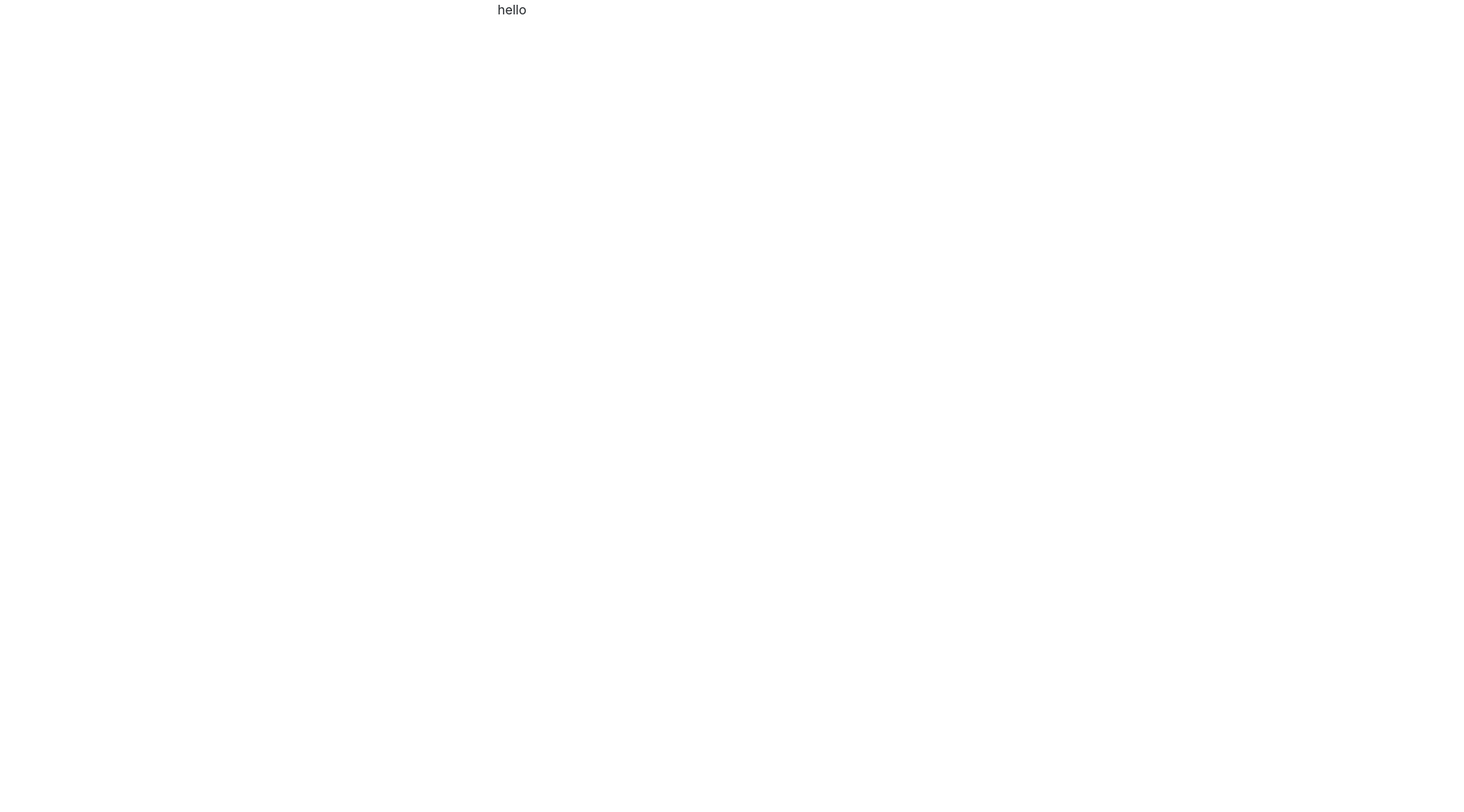
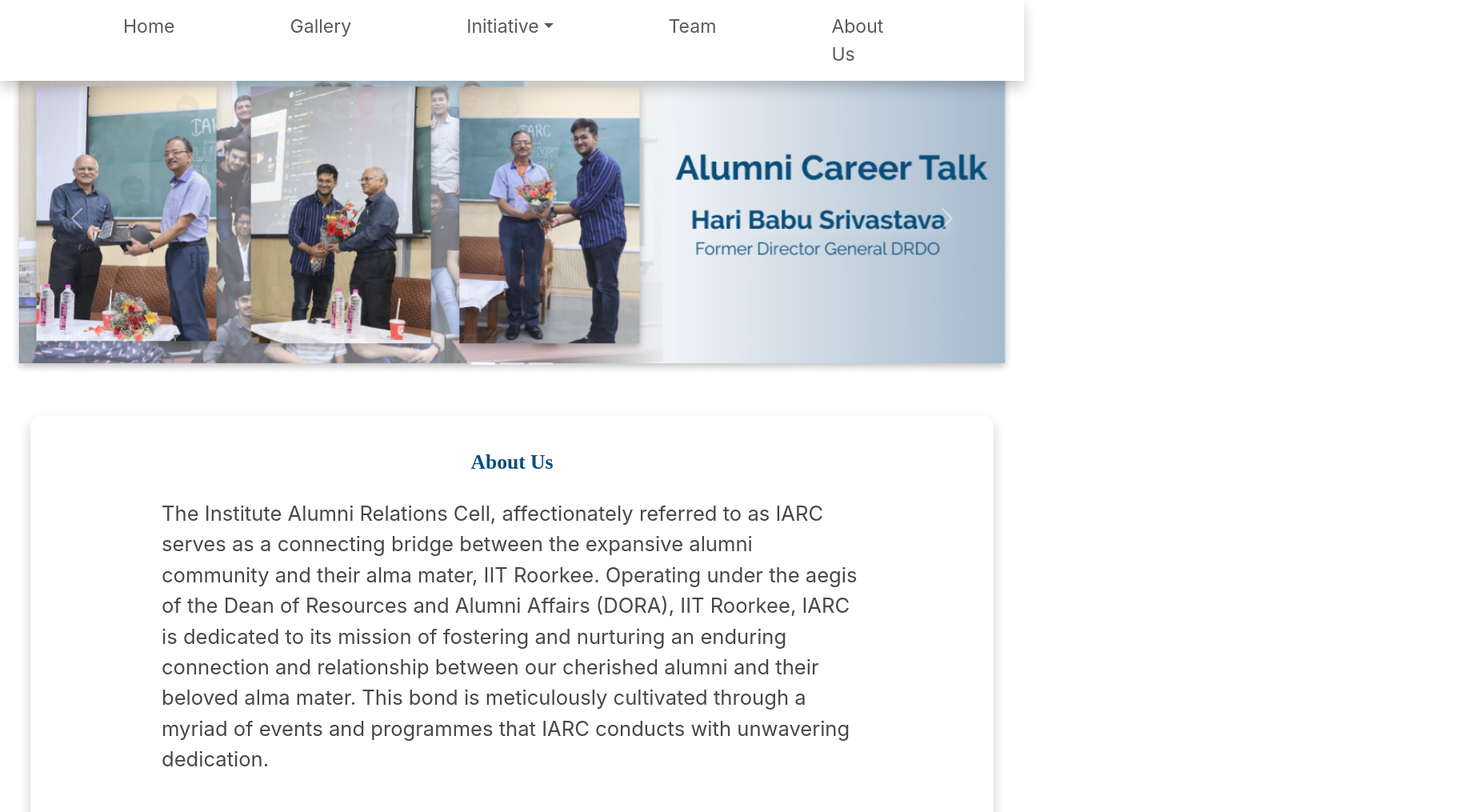
Before and after one commit to parthsaini2004/IARC, a React (Create React App) app: page / in a window 1280 px wide. Shown: the top 1015 px of the page at 80% size, 1830 px wide, since content can reach past the window. Before the commit the page ends 800 px from the top, so only its background shows below. Built offline with nearby package versions, Linux system fonts and the light colour scheme.

Commit message:
done till about us

```diff
--- a/src/App.js
+++ b/src/App.js
@@ -1,11 +1,13 @@
 import logo from './logo.svg';
 import './App.css';
-
+import Navbar from './components/navbar/navbar';
+import Homepage from './components/homepage/homepage';
 function App() {
   return (
-    <div className="App">
-      hello
-    </div>
+   <>
+   <Navbar />
+   <Homepage />
+   </>
   );
 }
 
--- /dev/null
+++ b/src/components/homepage/homepage.css
@@ -0,0 +1,45 @@
+.homepage{
+    margin-top: 5vw;
+    z-index: 0;
+}
+#carouselExampleIndicators{
+    padding: 1vw;
+}
+ /*
+#homepage .carousel-item{
+    height: 32rem;
+    background: #777;
+    color: white;
+    position: relative;
+}
+
+#homepage .container{
+    position: absolute;
+    bottom: 0;
+    left: 0;
+    right: 0;
+    padding-bottom: 50px;
+
+
+}  */
+
+.aboutus{
+    box-shadow: 0px 8px 16px 0px rgba(0, 0, 0, 0.2);
+    margin: 3vw;
+    height: 50vw;
+    text-align: center;
+    align-items: center;
+    justify-content: center;
+    border-radius: 1vw;
+}
+.aboutus p{padding-top: 3vw;font-size: 2vw;color: #094D7A;font-family: Raleway;font-weight: 600}
+.aboutus div{color: #4A4747;min-width: 70vw;text-align: left;font-size: 2vw;}
+.center {
+
+    margin: auto;
+    width: 50%;
+    padding: 10px;
+
+  }
+  .leftspace {margin-left: 70vw;padding-top: 5vw;}
+  .leftspace a img:hover{opacity: 0.5;}
--- /dev/null
+++ b/src/components/homepage/homepage.jsx
@@ -0,0 +1,109 @@
+import React from 'react';
+import '../homepage/homepage.css';
+import imgphotoh from '../homepage/himg.png';
+import readmore from '../homepage/Frame 1421.png';
+const Homepage = () => {
+    return (
+        <>
+        <div className="homepage" id="homepage">
+
+        {/* <div id="my-carousel" className='carousel slide' data-ride="carousel">
+            <div className="carousel-inner">
+                <div className="carousel-item active">
+            <div className='container'>
+                <h1>example </h1>
+                <p>Lorem ipsum dolor sit amet consectetur adipisicing elit. Nesciunt minima placeat facere eius necessitatibus aperiam cupiditate repellendus suscipit sint doloribus? Totam omnis id, culpa fugit similique magni delectus maxime tenetur.</p>
+            <a href="" className='btn btn-lg btn-primary '>
+                sign up today
+            </a>
+            </div>
+
+                    </div>
+                <div className="carousel-item">
+            <div className='container'>
+                <h1>example wrgAGAERTGAERTGARF</h1>
+                <p>Lorem ipsum dolor sit amet consectetur adipisicing elit. Nesciunt minima placeat facere eius necessitatibus aperiam cupiditate repellendus suscipit sint doloribus? Totam omnis id, culpa fugit similique magni delectus maxime tenetur.</p>
+            <a href="" className='btn btn-lg btn-primary '>
+                sign up today
+            </a>
+            </div>
+
+                    </div>
+            </div>
+        </div>
+            */}
+
+
+
+
+{/*
+<div id="carouselExampleAutoplaying" class="carousel slide" data-bs-ride="carousel">
+  <div class="carousel-inner ">
+    <div class="carousel-item active">
+
+      <img src={imgphotoh} class="d-block w-100" alt="..." />
+    </div>
+    <div class="carousel-item">
+      <img src={imgphotoh}  class="d-block w-100" alt="..." />
+    </div>
+    <div class="carousel-item">
+      <img src={imgphotoh}  class="d-block w-100" alt="..." />
+    </div>
+  </div>
+  <button class="carousel-control-prev" type="button" data-bs-target="#carouselExampleAutoplaying" data-bs-slide="prev">
+    <span class="carousel-control-prev-icon" aria-hidden="true"></span>
+    <span class="visually-hidden">Previous</span>
+  </button>
+  <button class="carousel-control-next" type="button" data-bs-target="#carouselExampleAutoplaying" data-bs-slide="next">
+    <span class="carousel-control-next-icon" aria-hidden="true"></span>
+    <span class="visually-hidden">Next</span>
+  </button>
+</div> */}
+
+
+<div id="carouselExampleIndicators" class="carousel slide">
+  <div class="carousel-indicators">
+    <button type="button" data-bs-target="#carouselExampleIndicators" data-bs-slide-to="0" class="active" aria-current="true" aria-label="Slide 1"></button>
+    <button type="button" data-bs-target="#carouselExampleIndicators" data-bs-slide-to="1" aria-label="Slide 2"></button>
+    <button type="button" data-bs-target="#carouselExampleIndicators" data-bs-slide-to="2" aria-label="Slide 3"></button>
+  </div>
+  <div class="carousel-inner">
+    <div class="carousel-item active">
+      <img src={imgphotoh} class="d-block w-100" alt="..." />
+    </div>
+    <div class="carousel-item">
+      <img src={imgphotoh} class="d-block w-100" alt="..." />
+    </div>
+    <div class="carousel-item">
+      <img src={imgphotoh}  class="d-block w-100" alt="..." />
+    </div>
+  </div>
+  <button class="carousel-control-prev" type="button" data-bs-target="#carouselExampleIndicators" data-bs-slide="prev">
+    <span class="carousel-control-prev-icon" aria-hidden="true"></span>
+    <span class="visually-hidden">Previous</span>
+  </button>
+  <button class="carousel-control-next" type="button" data-bs-target="#carouselExampleIndicators" data-bs-slide="next">
+    <span class="carousel-control-next-icon" aria-hidden="true"></span>
+    <span class="visually-hidden">Next</span>
+  </button>
+</div>
+
+
+    <div className="aboutus">
+        <p>About Us</p>
+        <div className='aboutustext center'>The Institute Alumni Relations Cell, affectionately referred to as IARC serves as a connecting bridge between the expansive alumni community and their alma mater, IIT Roorkee. Operating under the aegis of the Dean of Resources and Alumni Affairs (DORA), IIT Roorkee, IARC is dedicated to its mission of fostering and nurturing an enduring connection and relationship between our cherished alumni and their beloved alma mater. This bond is meticulously cultivated through a myriad of events and programmes that IARC conducts with unwavering dedication.</div>
+        <div className="leftspace" ><a href=""><img src={readmore} alt="" /></a></div>
+    </div>
+
+
+
+
+        </div>
+
+
+
+      </>
+    )
+}
+
+export default Homepage
--- /dev/null
+++ b/src/components/navbar/navbar.css
@@ -0,0 +1,3 @@
+.padd{padding: 0vw 5vw;font-size: 1.8vw;}
+.backnav{background-color: white!important;color: black; box-shadow: 0px 8px 16px 0px rgba(0, 0, 0, 0.2);}
+.navmain{z-index: 100000;}
--- /dev/null
+++ b/src/components/navbar/navbar.jsx
@@ -0,0 +1,48 @@
+import React from 'react';
+import '../navbar/navbar.css';
+
+const Navbar = () => {
+    return (
+        <>
+
+        <div className="navmain" id="mainnav">
+       <nav className="navbar fixed-top navbar-expand-md navbar-light bg-light backnav">
+       <div className="container">
+        {/* <span className="navbar-brand mb-0 h1">Navbar</span> */}
+
+        <button type="button" data-bs-toggle="collapse" data-bs-target="#navbarNav" aria-controls="navbarNav" aria-expanded="false" aria-label="Toggle navigation" className="navbar-toggler" >
+        <span className="navbar-toggler-icon"></span>
+        </button>
+        <div className="collapse navbar-collapse" id="navbarNav">
+            <ul className="navbar-nav">
+                <li className="nav-item active padd">
+                    <a href="" className="nav-link">Home</a>
+                </li>
+                <li className="nav-item active padd">
+                    <a href="" className="nav-link">Gallery</a>
+                </li>
+                <li className="nav-item dropdown padd">
+                    <a href="" className="nav-link dropdown-toggle" id="navbarDropdown" role="button" data-bs-toggle="dropdown" aria-expanded="false">Initiative</a>
+                    <ul className="dropdown-menu" aria-labelledby="navbarDropdown">
+                        <li><a href="" className="dropdown-item">hello</a></li>
+                        <li><a href="" className="dropdown-item">hello</a></li>
+                    </ul>
+
+                </li>
+                <li className="nav-item active padd">
+                    <a href="" className="nav-link">Team</a>
+                </li>
+                <li className="nav-item active padd">
+                    <a href="" className="nav-link">About Us</a>
+                </li>
+            </ul>
+        </div>
+        </div>
+       </nav>
+       </div>
+
+      </>
+    )
+}
+
+export default Navbar
```
Also changed, not shown: src/components/homepage/Frame 1421.png (added), src/components/homepage/himg.png (added).
